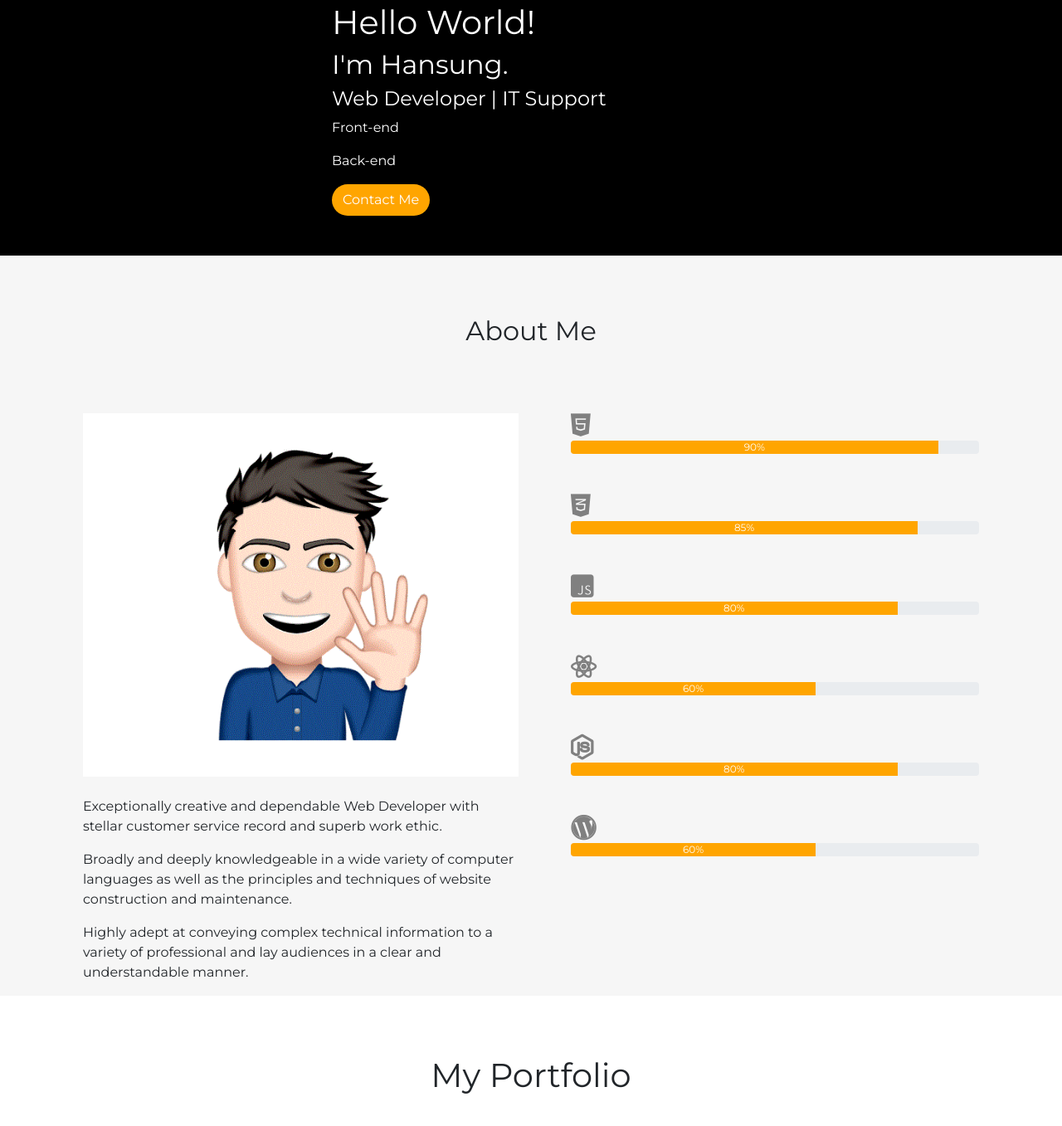
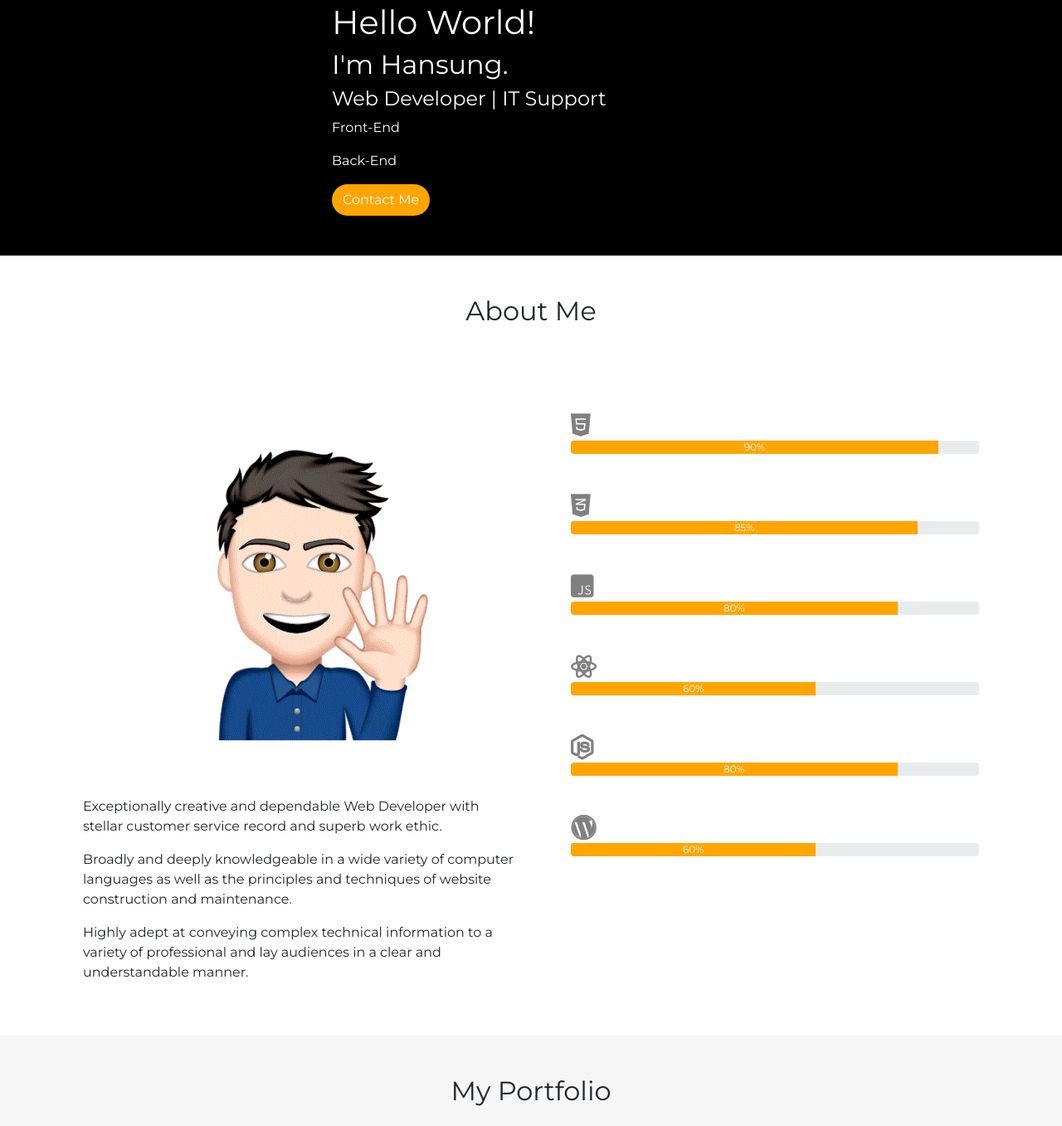
Before and after one commit to hanbanana/my-website, a plain HTML site: page index.html in a window 1280 px wide. Shown: the part 103-1460 px from the top of the page at 83% size. Drawn offline with nearby package versions, Linux system fonts and the light colour scheme.

Commit message:
edit edit

```diff
--- a/index.html
+++ b/index.html
@@ -79,8 +79,8 @@
                         <h1>Hello World!</h1>
                         <h2>I'm Hansung.</h2>
                         <h4>Web Developer | IT Support</h4>
-                        <p>Front-end</p>
-                        <p>Back-end</p>
+                        <p>Front-End</p>
+                        <p>Back-End</p>
                         <button type="button" class="btn" id="contactMeButton" href="#contactMe"><a href="#contactMe"
                                 id="contactMeLink">Contact Me</a></button>
 
@@ -99,8 +99,9 @@
             <div class="inAboutMe">
                 <div class="row">
                     <div class="col-12 mb-4 position-relative text-center">
+                        <br><br>
+                        <h2 class="section-title">About Me</h2>
                         <br><br><br>
-                        <h2 class="section-title">About Me</h2><br><br>
                     </div>
 
                     <div class="col-lg-6 order-2 order-lg-1">
@@ -182,9 +183,9 @@
         <br><br>
         <div class="myPortfolio text-center" id="portfolio" onclick="closeNav()">
             <div class="inMyPortfolio">
-                <br>
-                <h1>My Portfolio</h1>
-                <br><br><br><br>
+                <br><br>
+                <h2>My Portfolio</h2>
+                <br><br><br>
 
                 <div class="row">
 
--- a/style.css
+++ b/style.css
@@ -110,6 +110,10 @@
   }
 
   .aboutMeDiv {
+    /* background-color: rgb(246, 246, 246); */
+  }
+
+  .myPortfolio {
     background-color: rgb(246, 246, 246);
   }
 
```
